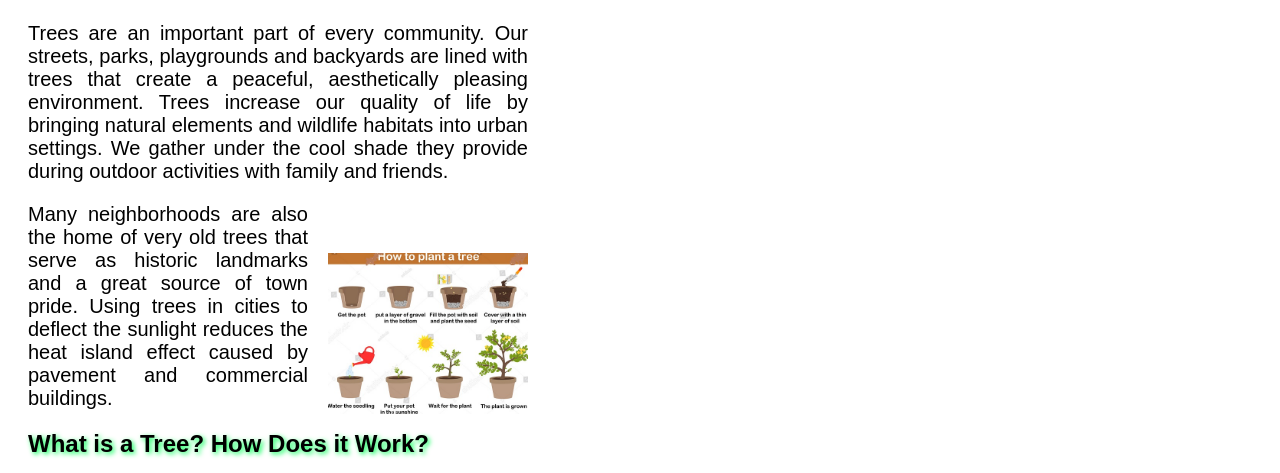
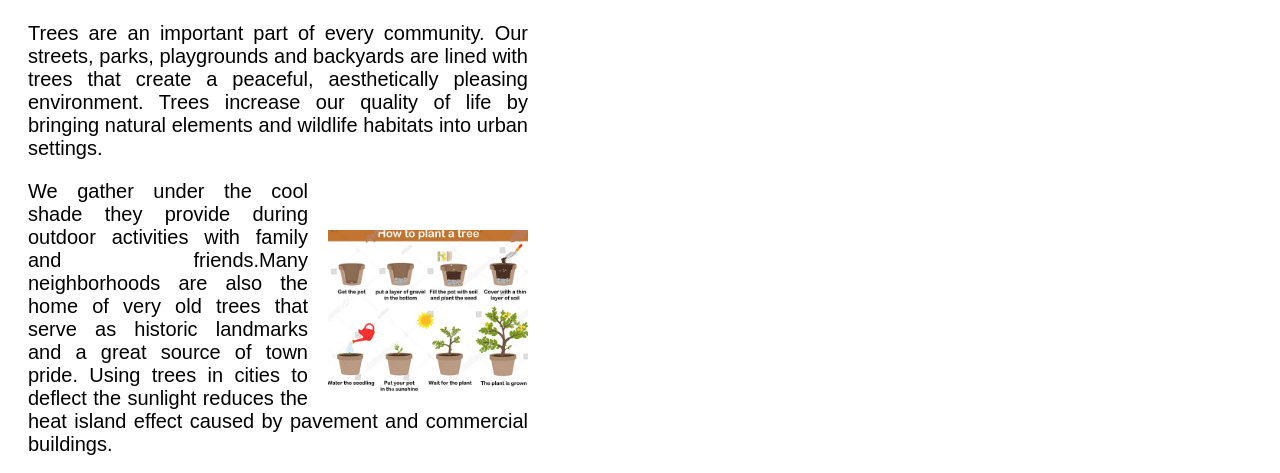
Before and after one commit to lab-brussels-1/The-first-group, a plain HTML site: page index.html in a window 1280 px wide. Shown: the part 319-792 px from the top of the page. Drawn offline with Linux system fonts and the light colour scheme.

Commit message:
image updated

```diff
--- a/index.html
+++ b/index.html
@@ -44,12 +44,14 @@
           playgrounds and backyards are lined with trees that create a peaceful,
           aesthetically pleasing environment. Trees increase our quality of life
           by bringing natural elements and wildlife habitats into urban
-          settings. We gather under the cool shade they provide during outdoor
-          activities with family and friends.
+          settings.
+          </p>
           <div class="row-images">
             <img src="./assets/plantatree.jpg" alt="How to plant a trees" />
           </div>
-           Many neighborhoods are also the
+          <p>
+          We gather under the cool shade they provide during outdoor
+          activities with family and friends.Many neighborhoods are also the
           home of very old trees that serve as historic landmarks and a great
           source of town pride. Using trees in cities to deflect the sunlight
           reduces the heat island effect caused by pavement and commercial
```
